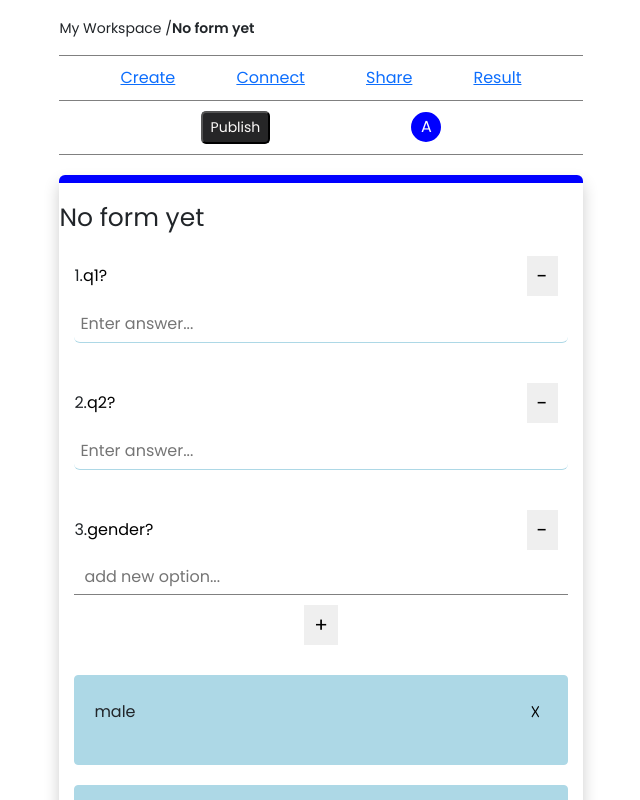
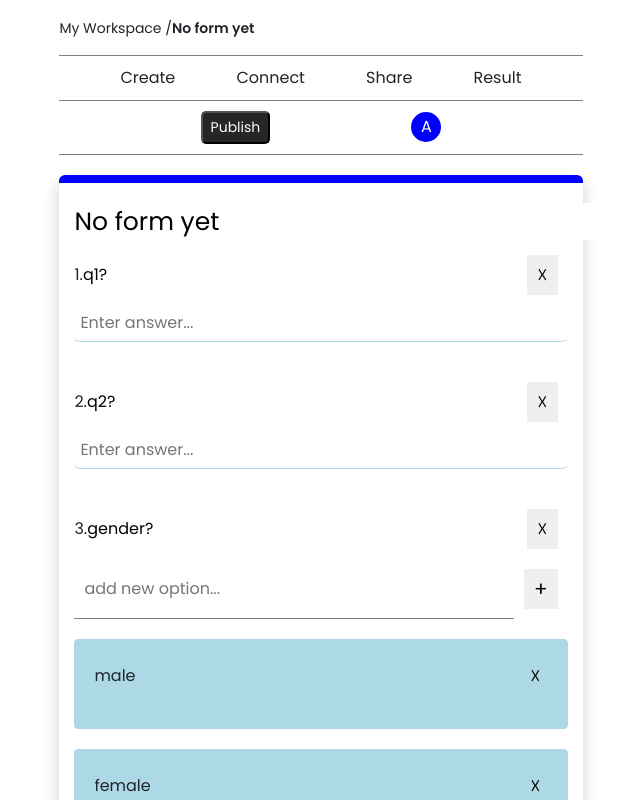
Before and after one commit to Adeee11/form-builder, a React (Create React App) app in the folder client/: page /editForm in a window 1280 px wide. Shown: the top 800 px of the page, without its empty margins (319-959 px from the left). Built offline with nearby package versions, Linux system fonts and the light colour scheme; no server answers.

Commit message:
Some changes in editForm

```diff
--- a/client/src/pages/EditForm/EditForm.styles.tsx
+++ b/client/src/pages/EditForm/EditForm.styles.tsx
@@ -37,6 +37,9 @@ const LinkContainer = styled.div`
   justify-content: space-evenly;
   border-bottom: 1px solid gray;
   padding: 10px 0;
+  span {
+    cursor: pointer;
+  }
 `;
 
 const StyledLink = styled(Link)`
@@ -48,13 +51,19 @@ const StyledLink = styled(Link)`
 `;
 
 const Heading = styled.h1`
+  font-size: 14px;
+  font-weight: 700;
+`;
+
+const FormName = styled.input.attrs((props) => ({
+  type: "text",
+}))`
   font-weight: 400;
   font-size: 25px;
-`;
-
-const FormName = styled.h1`
-  font-size: 14px;
-  font-weight: 700;
+  width: 100%;
+  outline: none;
+  border: none;
+  margin-left: 15px;
 `;
 const WorkspaceName = styled.h1`
   font-size: 14px;
@@ -183,6 +192,7 @@ const AddNewOption = styled.input.attrs((props) => ({
   border: none;
   border-bottom: 1px solid gray;
   padding: 5px 10px;
+  width: 100%;
 `;
 
 const OptionsContainer = styled.div`
@@ -199,6 +209,11 @@ const OptionsContainer = styled.div`
   button {
     background: transparent;
   }
+`;
+
+const NewOptionContainer = styled.div`
+  display: flex;
+  justify-content: space-between;
 `;
 
 export {
@@ -227,4 +242,5 @@ export {
   Option,
   AddNewOption,
   OptionsContainer,
+  NewOptionContainer,
 };
--- a/client/src/pages/EditForm/EditForm.tsx
+++ b/client/src/pages/EditForm/EditForm.tsx
@@ -3,6 +3,8 @@ import { useEffect, useState } from "react";
 import { SubmitHandler, useFieldArray, useForm } from "react-hook-form";
 import { Button } from "../../components/Button";
 import Modal from "../../components/Modal/Modal";
+import { Results } from "../../components/results";
+import { Share } from "../../components/share";
 import { useAppSelector } from "../../providers/app/hooks";
 import {
   Avatar,
@@ -30,6 +32,7 @@ import {
   Option,
   AddNewOption,
   OptionsContainer,
+  NewOptionContainer,
 } from "./EditForm.styles";
 import { GET_FORM_BY_ID, UPDATE_FORM } from "./queries";
 
@@ -64,6 +67,7 @@ type FormValues = {
       option: string[];
     };
   }[];
+  formTitle: string;
 };
 
 // Sample Data
@@ -118,13 +122,15 @@ const EditForm = () => {
   const [showModal, setShowModal] = useState(false);
 
   // useForm Hook
-  const { register, control, handleSubmit } = useForm<FormValues>();
+  const { register, control, handleSubmit, watch } = useForm<FormValues>();
   // for dynamic fields in form
   const { fields, append, remove, update } = useFieldArray({
     name: `formData`,
     control,
   });
 
+  // For choosing different options
+  const [menu, setMenu] = useState("create");
   // state for formTitle
   const [formTitle, setFormTitle] = useState("No form yet");
 
@@ -190,7 +196,12 @@ const EditForm = () => {
     setFirstLoad(false);
   }, [data, append, firstLoad]);
 
+  // let watchFormTitle = watch("formTitle");
+  // watchFormTitle = formTitle;
+
   const onSubmit: SubmitHandler<FormValues> = async (data) => {
+    console.log(data);
+    setFormTitle(data.formTitle);
     const formData: FieldData[] = data.formData.map((ele) => {
       const obj = {
         fieldType: ele.answer.fieldType,
@@ -263,21 +274,25 @@ const EditForm = () => {
         <Header>
           <FormNameContainer>
             <WorkspaceName>{workspaceName + " / "}</WorkspaceName>
-            <FormName>{formTitle}</FormName>
+            <Heading>{watch("formTitle")}</Heading>
           </FormNameContainer>
           {/* Links  */}
           <LinkContainer>
             <div>
-              <StyledLink to={"/"}>Create</StyledLink>
+              {/* <StyledLink to={"/"}>Create</StyledLink> */}
+              <span onClick={() => setMenu("create")}>Create</span>
             </div>
             <div>
-              <StyledLink to={"/"}>Connect</StyledLink>
+              {/* <StyledLink to={"/"}>Connect</StyledLink> */}
+              <span onClick={() => setMenu("connect")}>Connect</span>
             </div>
             <div>
-              <StyledLink to={"/"}>Share</StyledLink>
+              {/* <StyledLink to={"/"}>Share</StyledLink> */}
+              <span onClick={() => setMenu("share")}>Share</span>
             </div>
             <div>
-              <StyledLink to={"/"}>Result</StyledLink>
+              {/* <StyledLink to={"/"}>Result</StyledLink> */}
+              <span onClick={() => setMenu("result")}>Result</span>
             </div>
           </LinkContainer>
           {/* Publish buttons  */}
@@ -295,9 +310,13 @@ const EditForm = () => {
           {showModal && (
             <Modal setShowModal={setShowModal} AddInput={AddInput} />
           )}
-
+          {menu === "create" && (
             <Form onSubmit={handleSubmit(onSubmit)}>
-            <Heading>{formTitle}</Heading>
+              <FormName
+                defaultValue={formTitle}
+                {...register("formTitle")}
+                placeholder={"New Title here..."}
+              />
               <div>
                 {fields.map((field, index) => {
                   return (
@@ -316,13 +335,17 @@ const EditForm = () => {
                           // defaultValue={(index + 1).toString() + field.Question}
                         />
                         <PlusButtonContainer>
-                        <PlusButton onClick={() => remove(index)} type="button">
-                          -
+                          <PlusButton
+                            onClick={() => remove(index)}
+                            type="button"
+                          >
+                            &#9747;
                           </PlusButton>
                         </PlusButtonContainer>
                       </QuestionContainer>
                       {field.answer.fieldType === "select" ? (
                         <>
+                          <NewOptionContainer>
                             <AddNewOption
                               {...register(
                                 `formData.${index}.answer.value` as const
@@ -337,6 +360,8 @@ const EditForm = () => {
                                 +
                               </PlusButton>
                             </PlusButtonContainer>
+                          </NewOptionContainer>
+
                           {field.answer.option.map((option) => (
                             <OptionsContainer>
                               <div>
@@ -390,6 +415,10 @@ const EditForm = () => {
                 </ButtonContainer>
               </div>
             </Form>
+          )}
+          {menu === "share" && <Share formId={String(editFormId)} />}
+
+          {menu == "result" && <Results formId={String(editFormId)} />}
         </Main>
       </Wrapper>
     </>
```
Lines whose indentation alone changed are shown as unchanged.
